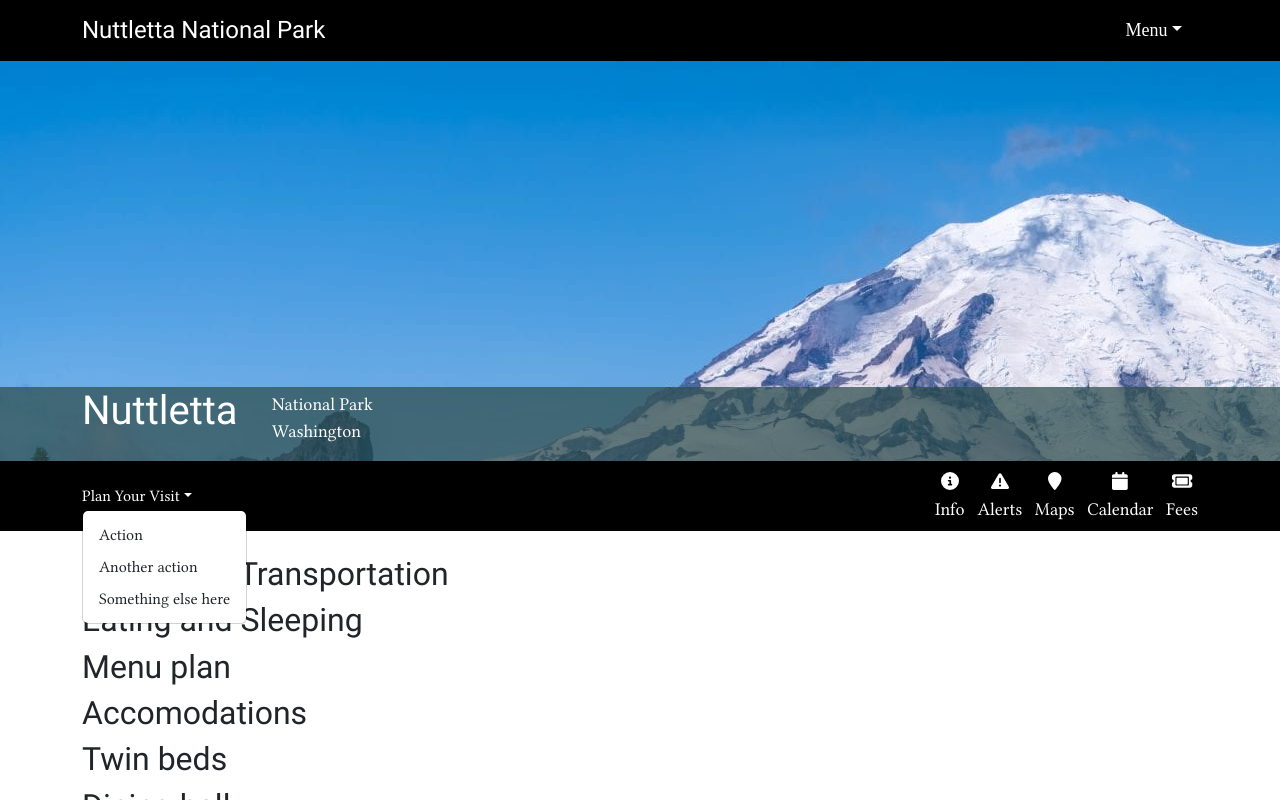
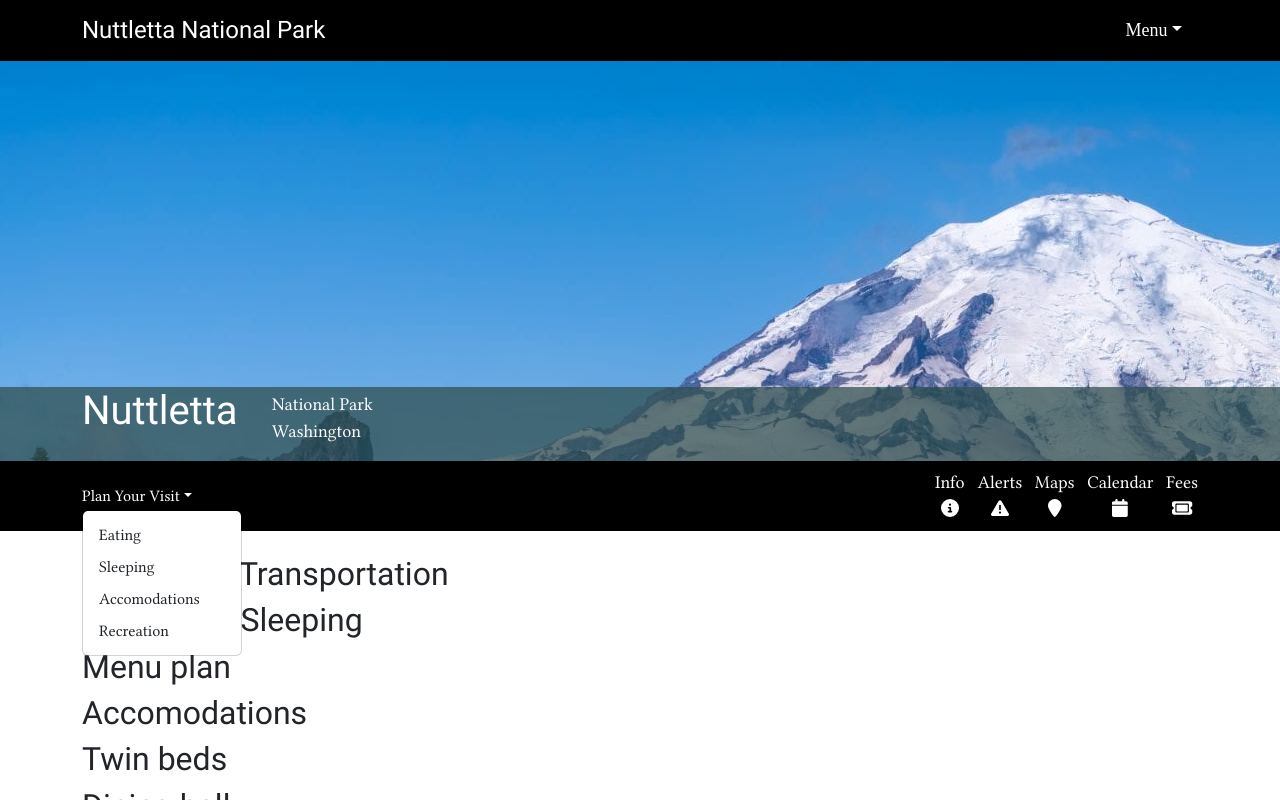
Before and after one commit to MikeColetta/nuttlettawedding, a React (Create React App) app: page / in a window 1280 px wide. Both pictures are taken after a click on the button "Plan Your Visit". Shown: the top 800 px of the page. Built offline with nearby package versions, Linux system fonts and the light colour scheme.

Commit message:
Changed dropdown menu and reversed icon/text

```diff
--- a/src/components/LowerNavbar/index.js
+++ b/src/components/LowerNavbar/index.js
@@ -12,43 +12,47 @@ function LowerNavbar() {
                 <Navbar className="lowerNavbar">
                     <NavDropdown title="Plan Your Visit" id="navbarScrollingDropdown" className="lowerNavbarDropdown">
                         <NavDropdown.Item href="#action3">
-                            Action</NavDropdown.Item>
+                            Eating
+                        </NavDropdown.Item>
                         <NavDropdown.Item href="#action4">
-                            Another action
+                            Sleeping
+                        </NavDropdown.Item>
+                        <NavDropdown.Item href="#action4">
+                            Accomodations
                         </NavDropdown.Item>
                         <NavDropdown.Item href="#action5">
-                            Something else here
+                            Recreation
                         </NavDropdown.Item>
                     </NavDropdown>
                     <Nav className="lowerNavbarLinks">
                         <Link to="/Info" className="customLowerNavbarItem">
+                            Info
+                            <br></br>
                             <FontAwesomeIcon icon={faInfoCircle}></FontAwesomeIcon>
-                            <br></br>
-                            Info
                         </Link>
                         <br></br>
                         <Link to="/Alerts" className="customLowerNavbarItem">
+                            Alerts
+                            <br></br>
                             <FontAwesomeIcon icon={faExclamationTriangle}></FontAwesomeIcon>
-                            <br></br>
-                            Alerts
                         </Link>
                         <br></br>
                         <Link to="/Maps" className="customLowerNavbarItem">
+                            Maps
+                            <br></br>
                             <FontAwesomeIcon icon={faMapMarker}></FontAwesomeIcon>
-                            <br></br>
-                            Maps
                         </Link>
                         <br></br>
                         <Link to="/Calendar" className="customLowerNavbarItem">
+                            Calendar
+                            <br></br>
                             <FontAwesomeIcon icon={faCalendar}></FontAwesomeIcon>
-                            <br></br>
-                            Calendar
                         </Link>
                         <br></br>
                         <Link to="/Fees" className="customLowerNavbarItem">
+                            Fees
+                            <br></br>
                             <FontAwesomeIcon icon={faTicket}></FontAwesomeIcon>
-                            <br></br>
-                            Fees
                         </Link>
                     </Nav>
                 </Navbar>
```
